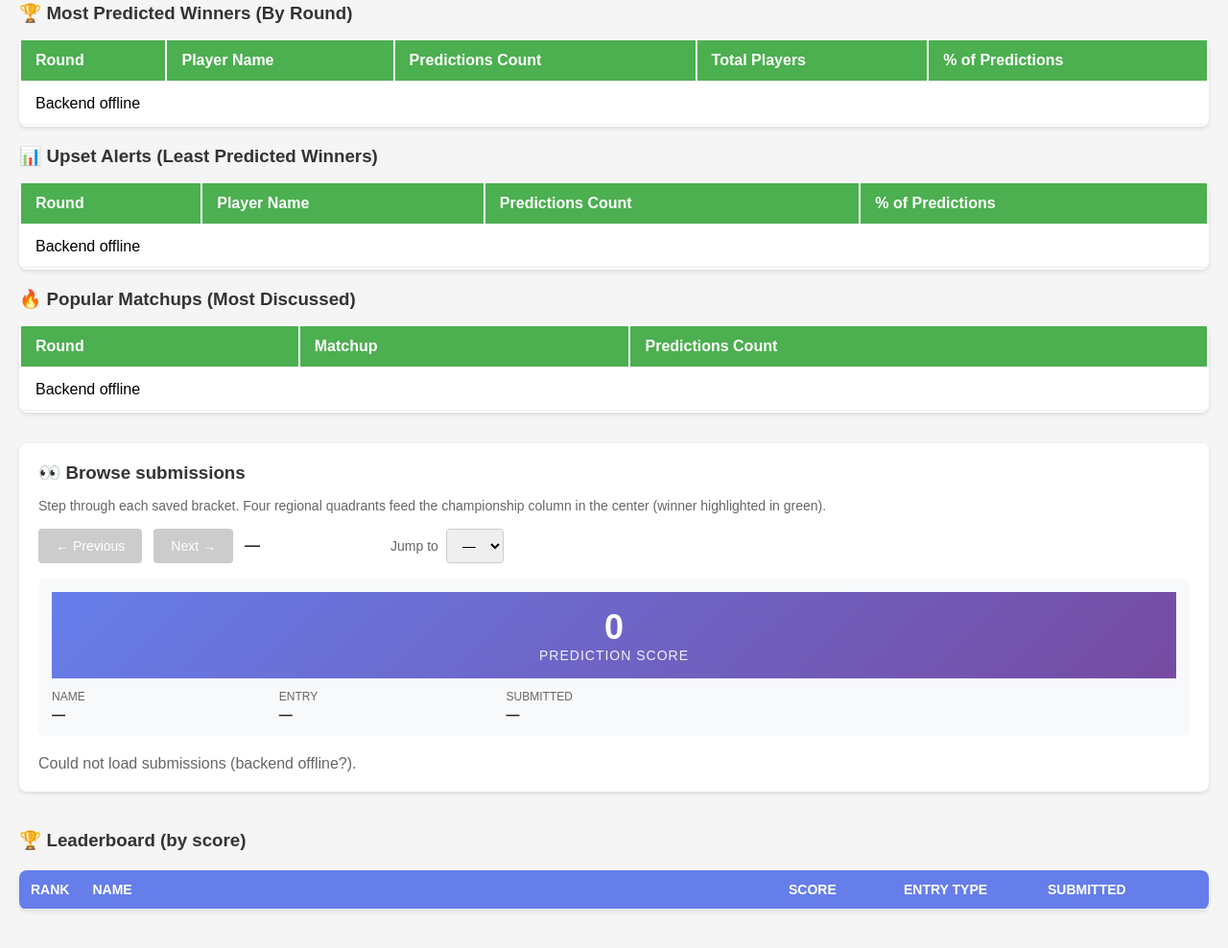
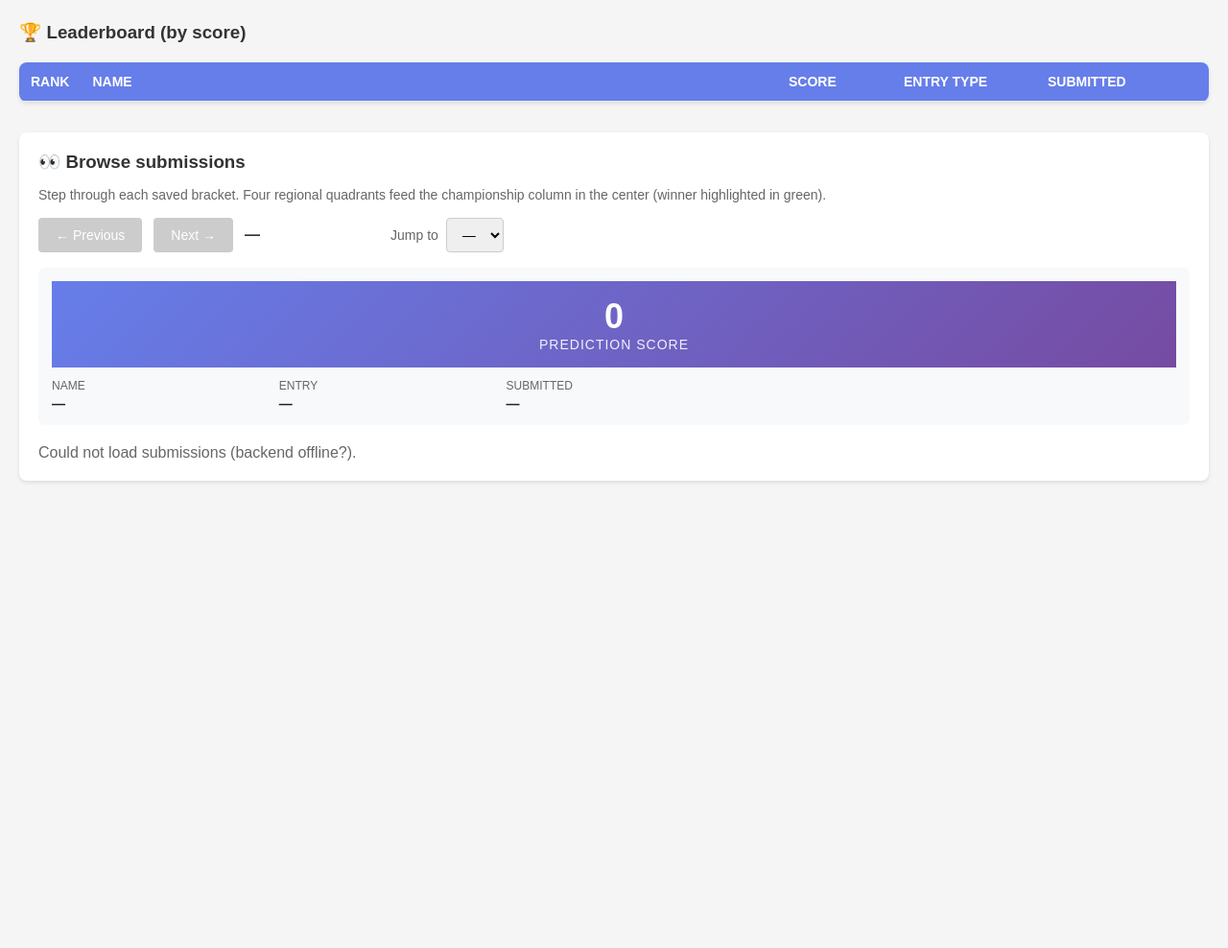
Before and after one commit to heyspence/beumer_ping_pong, a plain HTML site: page frontend/public/stats/index.html in a window 1280 px wide. Shown: the part 724-1712 px from the top of the page at 96% size. After the commit the page ends 1285 px from the top, so only its background shows below. Drawn offline with Linux system fonts and the light colour scheme; no server answers.

Commit message:
Remove stats sections and move leaderboard above browse submissions

```diff
--- a/frontend/public/stats/index.html
+++ b/frontend/public/stats/index.html
@@ -487,47 +487,20 @@
                 <tbody id="entryTypeBody"></tbody>
             </table>
 
-            <h3>🏆 Most Predicted Winners (By Round)</h3>
-            <table id="mostPredictedTable">
+            <h3 class="section-title" style="margin-top: 40px">
+                🏆 Leaderboard (by score)
+            </h3>
+            <table class="leaderboard-table" id="leaderboardTable">
                 <thead>
                     <tr>
-                        <th>Round</th>
-                        <th>Player Name</th>
-                        <th>Predictions Count</th>
-                        <th>Total Players</th>
-                        <th>% of Predictions</th>
+                        <th style="width: 60px">Rank</th>
+                        <th>Name</th>
+                        <th style="width: 120px">Score</th>
+                        <th style="width: 150px">Entry Type</th>
+                        <th style="width: 180px">Submitted</th>
                     </tr>
                 </thead>
-                <tbody id="mostPredictedBody">
-                    <!-- Data will be populated below -->
-                </tbody>
-            </table>
-
-            <h3>📊 Upset Alerts (Least Predicted Winners)</h3>
-            <table id="upsetAlertTable">
-                <thead>
-                    <tr>
-                        <th>Round</th>
-                        <th>Player Name</th>
-                        <th>Predictions Count</th>
-                        <th>% of Predictions</th>
-                    </tr>
-                </thead>
-                <tbody id="upsetAlertBody">
-                    <!-- Data will be populated below -->
-                </tbody>
-            </table>
-
-            <h3>🔥 Popular Matchups (Most Discussed)</h3>
-            <table id="popularMatchupsTable">
-                <thead>
-                    <tr>
-                        <th>Round</th>
-                        <th>Matchup</th>
-                        <th>Predictions Count</th>
-                    </tr>
-                </thead>
-                <tbody id="popularMatchupsBody">
+                <tbody id="leaderboardBody">
                     <!-- Data will be populated below -->
                 </tbody>
             </table>
@@ -584,24 +557,6 @@
                     <p style="color: #666">Loading…</p>
                 </div>
             </div>
-
-            <h3 class="section-title" style="margin-top: 40px">
-                🏆 Leaderboard (by score)
-            </h3>
-            <table class="leaderboard-table" id="leaderboardTable">
-                <thead>
-                    <tr>
-                        <th style="width: 60px">Rank</th>
-                        <th>Name</th>
-                        <th style="width: 120px">Score</th>
-                        <th style="width: 150px">Entry Type</th>
-                        <th style="width: 180px">Submitted</th>
-                    </tr>
-                </thead>
-                <tbody id="leaderboardBody">
-                    <!-- Data will be populated below -->
-                </tbody>
-            </table>
         </div>
 
         <script>
@@ -1206,79 +1161,6 @@
                                 "<tr><td colspan='5'>No predictions submitted yet</td></tr>";
                         }
                     }
-
-                    // Fetch upset alerts
-                    const upsetRes = await fetch(
-                        `${API_URL}/stats/upset-alerts`,
-                    );
-                    if (upsetRes.ok) {
-                        const upsetData = await upsetRes.json();
-                        const tbody = document.getElementById("upsetAlertBody");
-                        tbody.innerHTML = "";
-                        if (
-                            upsetData.upsetAlerts &&
-                            Array.isArray(upsetData.upsetAlerts) &&
-                            upsetData.upsetAlerts.length > 0
-                        ) {
-                            upsetData.upsetAlerts
-                                .filter((row) => !shouldHideRound(row.round))
-                                .forEach((row) => {
-                                    const tr = document.createElement("tr");
-                                    tr.innerHTML = `
-                                    <td>${row.round}</td>
-                                    <td><span class="player-name">${row.playerName}</span></td>
-                                    <td><span style="color: #dc3545;">${row.count} predictions</span></td>
-                                    <td>${row.percent}%</td>
-                                `;
-                                    tbody.appendChild(tr);
-                                });
-
-                            if (tbody.children.length === 0) {
-                                tbody.innerHTML =
-                                    "<tr><td colspan='4'>No stats for these rounds</td></tr>";
-                            }
-                        } else {
-                            tbody.innerHTML =
-                                "<tr><td colspan='4'>No predictions submitted yet</td></tr>";
-                        }
-                    }
-
-                    // Fetch popular matchups
-                    const matchupsRes = await fetch(
-                        `${API_URL}/stats/popular-matchups`,
-                    );
-                    if (matchupsRes.ok) {
-                        const matchupsData = await matchupsRes.json();
-                        const tbody = document.getElementById(
-                            "popularMatchupsBody",
-                        );
-                        tbody.innerHTML = "";
-                        if (
-                            matchupsData.popularMatchups &&
-                            Array.isArray(matchupsData.popularMatchups) &&
-                            matchupsData.popularMatchups.length > 0
-                        ) {
-                            matchupsData.popularMatchups
-                                .filter((row) => !shouldHideRound(row.round))
-                                .forEach((row) => {
-                                    const tr = document.createElement("tr");
-                                    tr.innerHTML = `
-                                    <td>${row.round}</td>
-                                    <td><strong>${row.matchup}</strong></td>
-                                    <td>${row.count} predictions</td>
-                                `;
-                                    tbody.appendChild(tr);
-                                });
-
-                            if (tbody.children.length === 0) {
-                                tbody.innerHTML =
-                                    "<tr><td colspan='3'>No stats for these rounds</td></tr>";
-                            }
-                        } else {
-                            tbody.innerHTML =
-                                "<tr><td colspan='3'>No predictions submitted yet</td></tr>";
-                        }
-                    }
                 } catch (err) {
                     // API not available; show empty state rather than misleading dummy numbers
                     setCardValue(1, "-");
@@ -1292,12 +1174,7 @@
                     document.getElementById("statPrizePool").textContent = "-";
                     document.getElementById("entryTypeBody").innerHTML =
                         "<tr><td colspan='2'>Backend offline</td></tr>";
-                    document.getElementById("mostPredictedBody").innerHTML =
-                        "<tr><td colspan='5'>Backend offline</td></tr>";
-                    document.getElementById("upsetAlertBody").innerHTML =
-                        "<tr><td colspan='4'>Backend offline</td></tr>";
-                    document.getElementById("popularMatchupsBody").innerHTML =
-                        "<tr><td colspan='3'>Backend offline</td></tr>";
+
                     document.getElementById("subBracketArea").innerHTML =
                         '<p style="color:#666">Could not load submissions (backend offline?).</p>';
                     document.getElementById("subCounter").textContent = "—";
```
